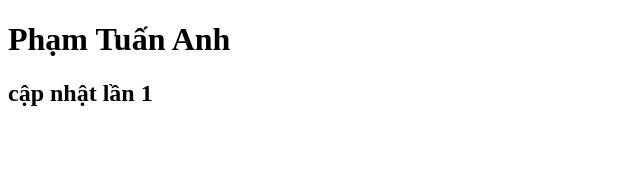
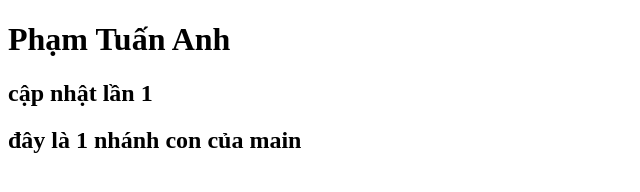
Before and after one commit to VaporeonUwU/Vapy6, a plain HTML site: page index.html in a window 1280 px wide. Shown: the whole page, without its empty margins (0-640 px from the left). Drawn offline with Linux system fonts and the light colour scheme.

Commit message:
thêm nhánh vào index

```diff
--- a/index.html
+++ b/index.html
@@ -8,5 +8,6 @@
   <body>
     <h1>Phạm Tuấn Anh</h1>
     <h2>cập nhật lần 1</h2>
+    <h2>đây là 1 nhánh con của main</h2>
   </body>
 </html>
```
